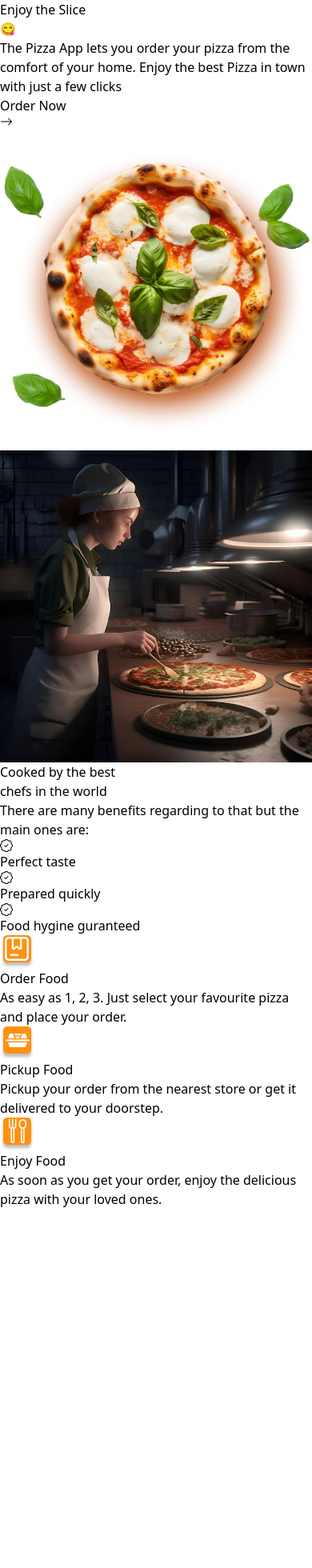
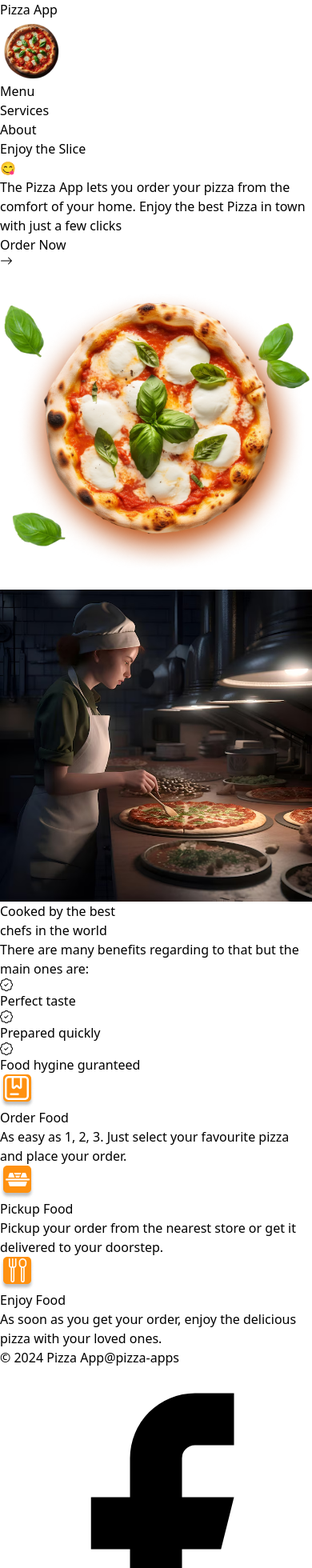
Before and after one commit to SaurabhKapade/Pizza-Frontend, a React (Vite) app: page / in a window 390 px wide. Shown: the top 1960 px of the page at 80% size. Before the commit the page ends 1511 px from the top, so only its background shows below. Built offline with nearby package versions, Linux system fonts and the light colour scheme.

Commit message:
Added Header and Footer

```diff
--- a/src/App.jsx
+++ b/src/App.jsx
@@ -1,10 +1,12 @@
 import Home from "./pages/Home"
-
+import Layout from "./Layouts/Layout"
 function App() {
 
   return(
     <>
-      <Home/>
+      <Layout>
+        <Home/>
+      </Layout>
     </>
   )
 }
--- /dev/null
+++ b/src/Components/Footer.jsx
@@ -0,0 +1,80 @@
+function Footer() {
+    return (
+          <footer className="text-gray-600 body-font ">
+            <div className="bg-gradient-to-r from-amber-50 to-orange-300">
+              <div className="container flex flex-col flex-wrap px-5 py-10 mx-auto sm:flex-row">
+                <p className="text-sm text-center text-gray-500 sm:text-left">
+                    &copy; 2024 Pizza App
+                  <a
+                    href="https://twitter.com/knyttneve"
+                    rel="noopener noreferrer"
+                    className="ml-1 text-gray-600"
+                    target="_blank"
+                  >
+                    @pizza-apps
+                  </a>
+                </p>
+                <span className="inline-flex justify-center mt-2 sm:ml-auto sm:mt-0 sm:justify-start">
+                  <a className="text-[#FF9110] hover:text-[#ff8f1077]">
+                    <svg
+                      fill="currentColor"
+                      strokeLinecap="round"
+                      strokeLinejoin="round"
+                      strokeWidth="2"
+                      className="w-5 h-5"
+                      viewBox="0 0 24 24"
+                    >
+                      <path d="M18 2h-3a5 5 0 00-5 5v3H7v4h3v8h4v-8h3l1-4h-4V7a1 1 0 011-1h3z"></path>
+                    </svg>
+                  </a>
+                  <a className="ml-3 text-[#FF9110] hover:text-[#ff8f1077]">
+                    <svg
+                      fill="currentColor"
+                      strokeLinecap="round"
+                      strokeLinejoin="round"
+                      strokeWidth="2"
+                      className="w-5 h-5"
+                      viewBox="0 0 24 24"
+                    >
+                      <path d="M23 3a10.9 10.9 0 01-3.14 1.53 4.48 4.48 0 00-7.86 3v1A10.66 10.66 0 013 4s-4 9 5 13a11.64 11.64 0 01-7 2c9 5 20 0 20-11.5a4.5 4.5 0 00-.08-.83A7.72 7.72 0 0023 3z"></path>
+                    </svg>
+                  </a>
+                  <a className="ml-3 text-[#FF9110] hover:text-[#ff8f1077]">
+                    <svg
+                      fill="none"
+                      stroke="currentColor"
+                      strokeLinecap="round"
+                      strokeLinejoin="round"
+                      strokeWidth="2"
+                      className="w-5 h-5"
+                      viewBox="0 0 24 24"
+                    >
+                      <rect width="20" height="20" x="2" y="2" rx="5" ry="5"></rect>
+                      <path d="M16 11.37A4 4 0 1112.63 8 4 4 0 0116 11.37zm1.5-4.87h.01"></path>
+                    </svg>
+                  </a>
+                  <a className="ml-3 text-[#FF9110] hover:text-[#ff8f1077]">
+                    <svg
+                      fill="currentColor"
+                      stroke="currentColor"
+                      strokeLinecap="round"
+                      strokeLinejoin="round"
+                      strokeWidth="0"
+                      className="w-5 h-5"
+                      viewBox="0 0 24 24"
+                    >
+                      <path
+                        stroke="none"
+                        d="M16 8a6 6 0 016 6v7h-4v-7a2 2 0 00-2-2 2 2 0 00-2 2v7h-4v-7a6 6 0 016-6zM2 9h4v12H2z"
+                      ></path>
+                      <circle cx="4" cy="4" r="2" stroke="none"></circle>
+                    </svg>
+                  </a>
+                </span>
+              </div>
+            </div>
+          </footer>
+);
+}
+
+export default Footer;
--- /dev/null
+++ b/src/Layouts/Layout.jsx
@@ -0,0 +1,36 @@
+// import React from 'react'
+import pizzaLogo from '../assets/images/pizza1.png'
+import Footer from '../Components/Footer'
+function Layout({children}) {
+  return (
+    <div>
+        <nav className="flex items-center justify-around h-16 text-[#6B7280] font-mono border-none shadow-md">
+
+            <div className="flex items-center justify-center">
+              <p>Pizza App</p>
+                <img src={pizzaLogo} alt="pizza-Logo"/>
+            </div>
+            <div className='hidden md:block'>
+                <ul className='flex gap-4'>
+                    <li className='hover:text-[#ff9110]'>
+                      {' '}
+                      <p>Menu{' '}</p>
+                    </li>
+                    <li className='hover:text-[#ff9110]'>
+                      {' '}
+                      <p>Services{' '}</p>
+                    </li>
+                    <li className='hover:text-[#ff9110]'>
+                      {' '}
+                      <p>About{' '}</p>
+                    </li>
+                </ul>
+            </div>
+        </nav>
+            {children}
+       <Footer/>
+    </div>
+  )
+}
+
+export default Layout
```
